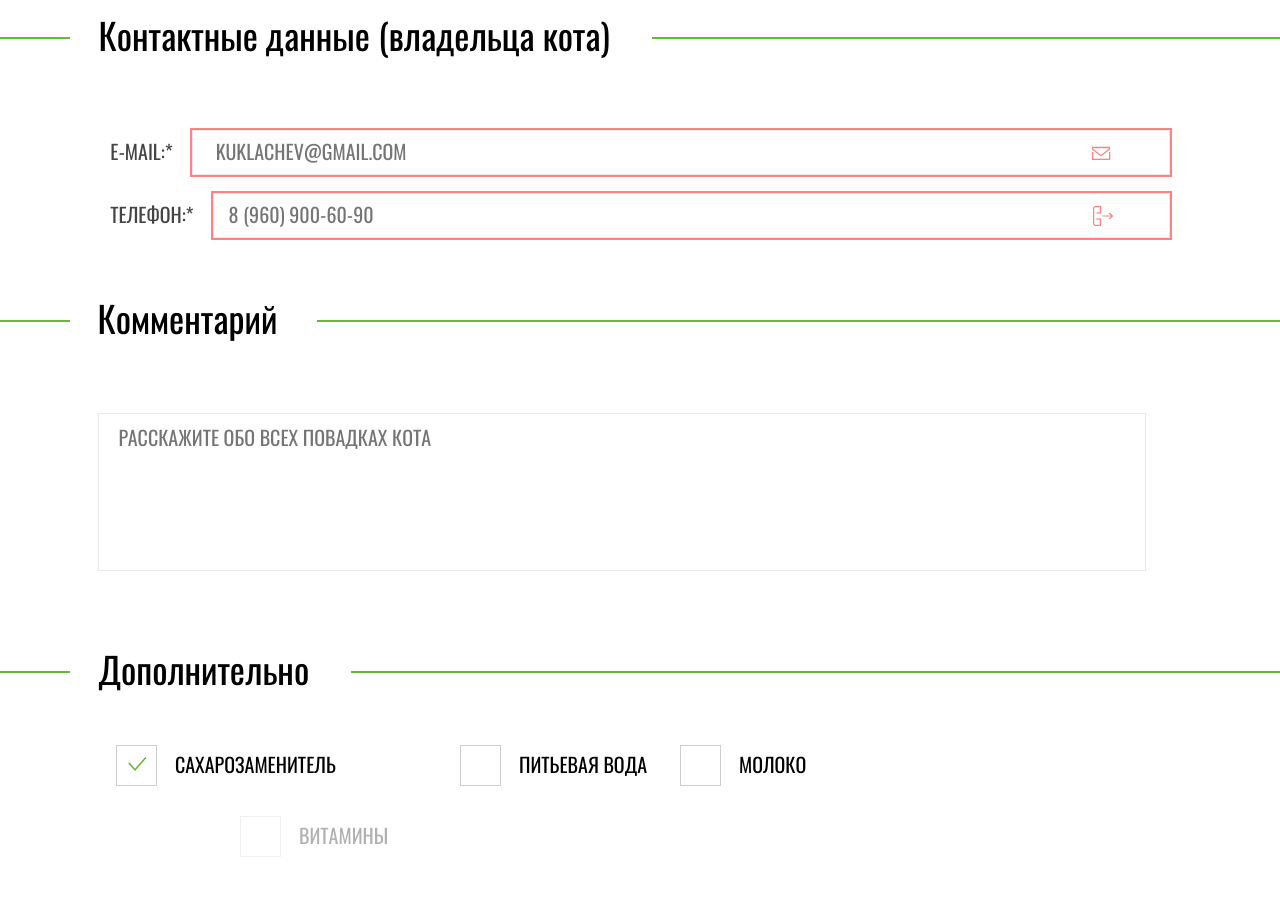
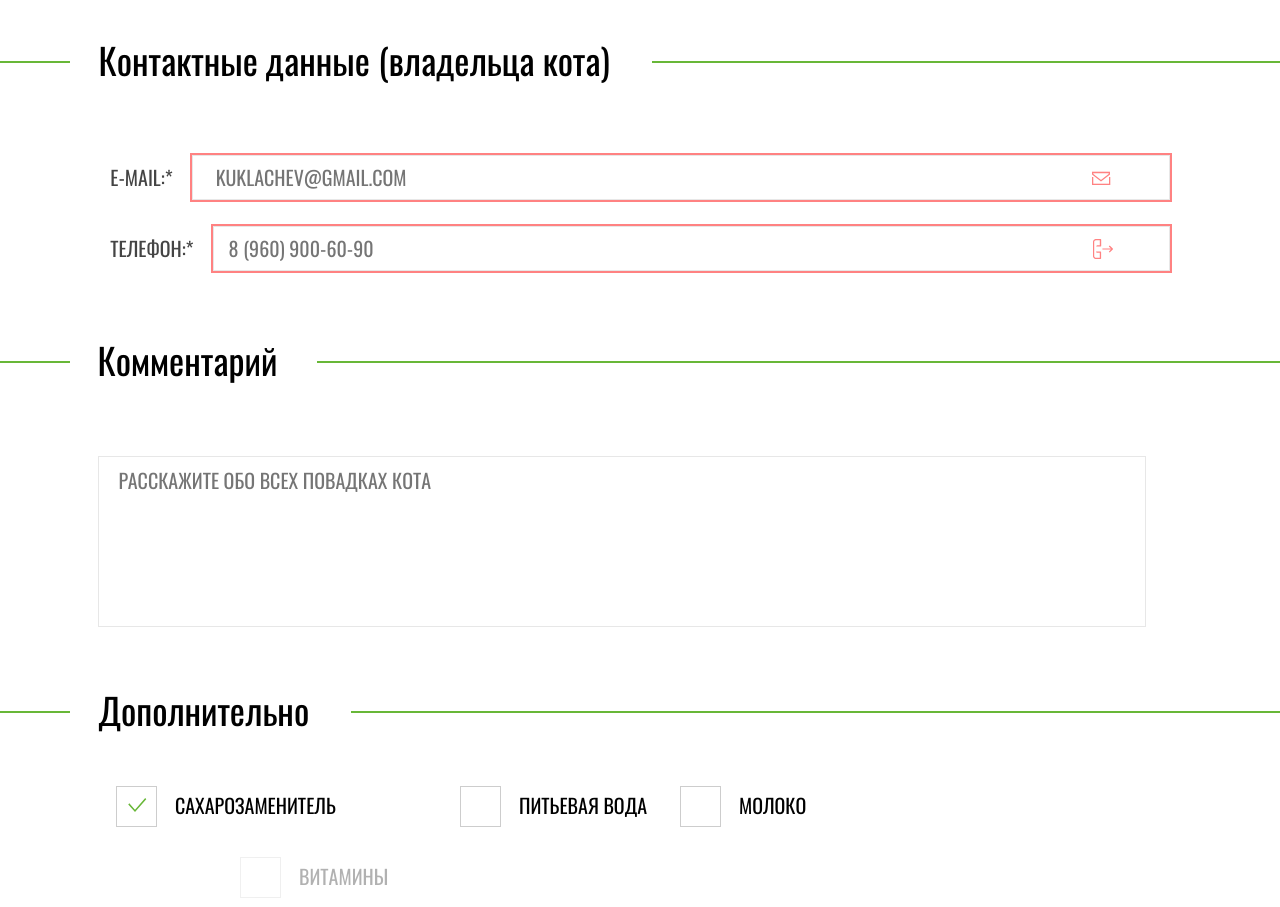
Before and after one commit to IvanLysukhin/1482089-cat-energy-21, a website: page source/form.html in a window 1280 px wide. Shown: the part 880-1787 px from the top of the page. Drawn offline with nearby package versions, Linux system fonts and the light colour scheme; files that its build step writes are made by us from their sources.

Commit message:
Исправил ошибки

```diff
--- a/source/form.html
+++ b/source/form.html
@@ -83,7 +83,7 @@
         </div>
         <fieldset class="form-box__field contact-form">
           <div class="form-box--wrapper">
-            <legend class="form-box__title contact-form__title">Контактные данные<br class="contact-form__shift"> (владельца кота)</legend>
+            <h2 class="form-box__title contact-form__title">Контактные данные<br class="contact-form__shift"> (владельца кота)</h2>
             <ul class="form-box__list contact-form__list">
               <li class="contact-form__item">
                 <label class="contact-form__label" for="email">e-mail:*</label>
@@ -98,14 +98,14 @@
         </fieldset>
         <fieldset class="form-box__field comment-form">
           <div class="form-box--wrapper">
-            <legend class="form-box__title comment-form__title">Комментарий</legend>
+            <h2 class="form-box__title comment-form__title">Комментарий</h2>
             <label class="visually-hidden" for="comment">Поле для ввода комментария</label>
             <textarea class="comment-form__input" name="comment" id="comment" cols="30" rows="10" placeholder="Расскажите обо всех повадках кота"></textarea>
           </div>
         </fieldset>
         <fieldset class="form-box__field additionally-form">
           <div class="form-box--wrapper">
-            <legend class="form-box__title additionally-form__title">Дополнительно</legend>
+            <h2 class="form-box__title additionally-form__title">Дополнительно</h2>
             <ul class="form-box__list additionally-form__list">
               <li class="additionally-form__item">
                 <input class="additionally-form__input visually-hidden" type="checkbox" name="not-sugar" id="not-sugar" checked>
--- a/source/less/blocks/comment-form.less
+++ b/source/less/blocks/comment-form.less
@@ -47,9 +47,9 @@
   color: #444444;
   resize: none;
   width: 100%;
-  height: 135px;
+  height: 150px;
   margin-top: 38px;
-  margin-bottom: 37px;
+  margin-bottom: 21px;
   font-size: 16px;
   box-sizing: border-box;
 
@@ -62,15 +62,15 @@
     line-height: 30px;
     margin-top: 82px;
     padding-left: 19px;
-    height: 158px;
-    width: 86.6%;
+    height: 171px;
+    width: 92%;
     padding-top: 8px;
     padding-right: 19px;
     margin-left: 28px;
   }
 
-  @media (min-width: @tablet-width) {
-    padding-right: 19px;
-    width: 92%;
+  @media (min-width: @desktop-width) {
+    width: 95%;
+    margin-top: 79px;
   }
 }
--- a/source/less/blocks/contact-form.less
+++ b/source/less/blocks/contact-form.less
@@ -74,7 +74,7 @@
   align-items: baseline;
 
   @media (min-width: @tablet-width) {
-    margin-bottom: 18px;
+    margin-bottom: 26px;
   }
 
   @media (min-width: @desktop-width) {
@@ -139,7 +139,7 @@
     font-size: 20px;
     padding-left: 23px;
     padding-top: 9px;
-    padding-bottom: 13px;
+    padding-bottom: 10px;
     margin-left: 19px;
   }
 
--- a/source/less/blocks/form-box.less
+++ b/source/less/blocks/form-box.less
@@ -43,10 +43,6 @@
   margin: 0;
   position: relative;
 
-  @media (min-width: @tablet-width) {
-    //.wrapper(89%);
-  }
-
   @media (min-width: @desktop-width) {
     width: auto;
     margin: 0;
@@ -66,6 +62,8 @@
   text-transform: none;
   position: relative;
   padding: 0;
+  margin-top: 1px;
+  margin-bottom: 1px;
 
   @media (min-width: @tablet-width) {
     font-size: 36px;
--- a/source/less/blocks/name-form.less
+++ b/source/less/blocks/name-form.less
@@ -45,7 +45,6 @@
   flex-grow: 1;
   margin-left: 17px;
   box-sizing: border-box;
-  height: 44px;
 
   @media (min-width: @tablet-width) {
     padding-top: 11px;
```
